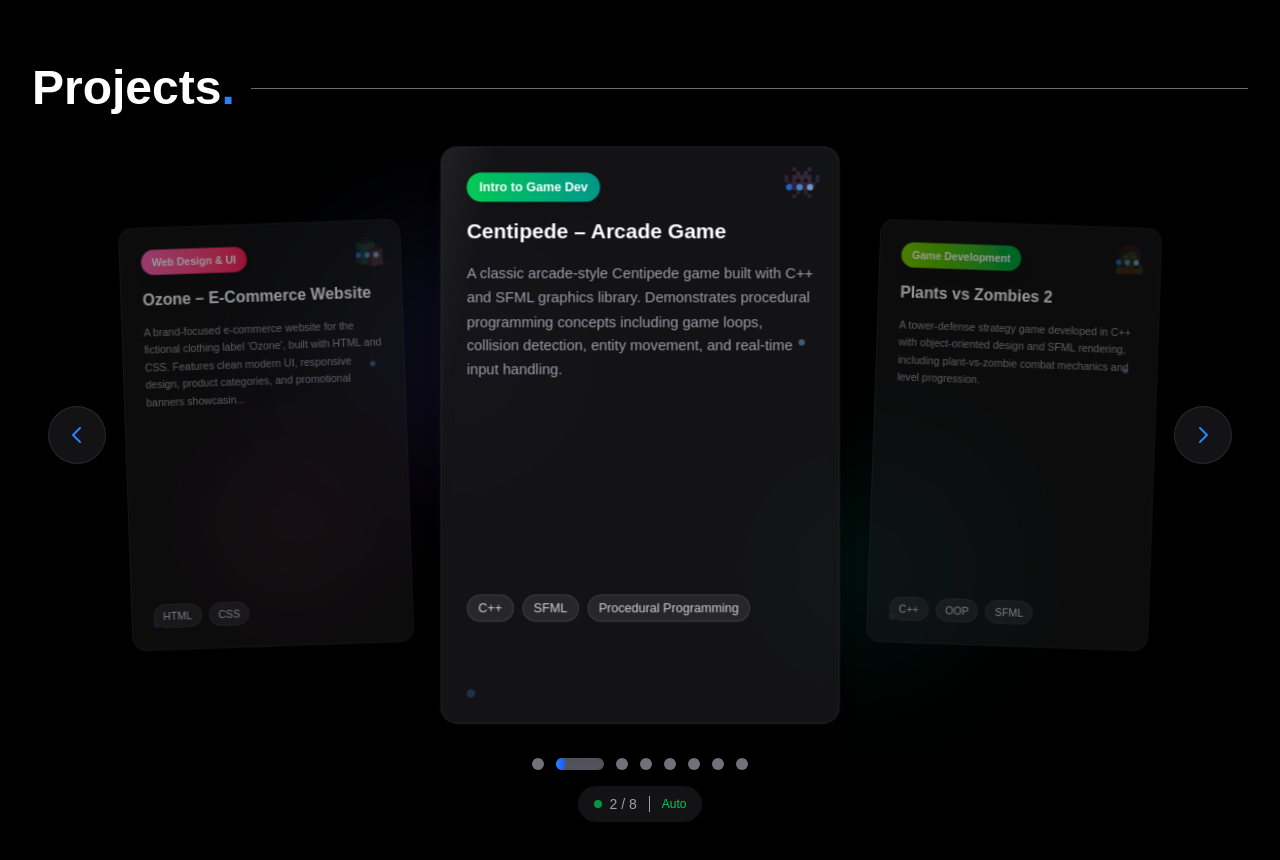
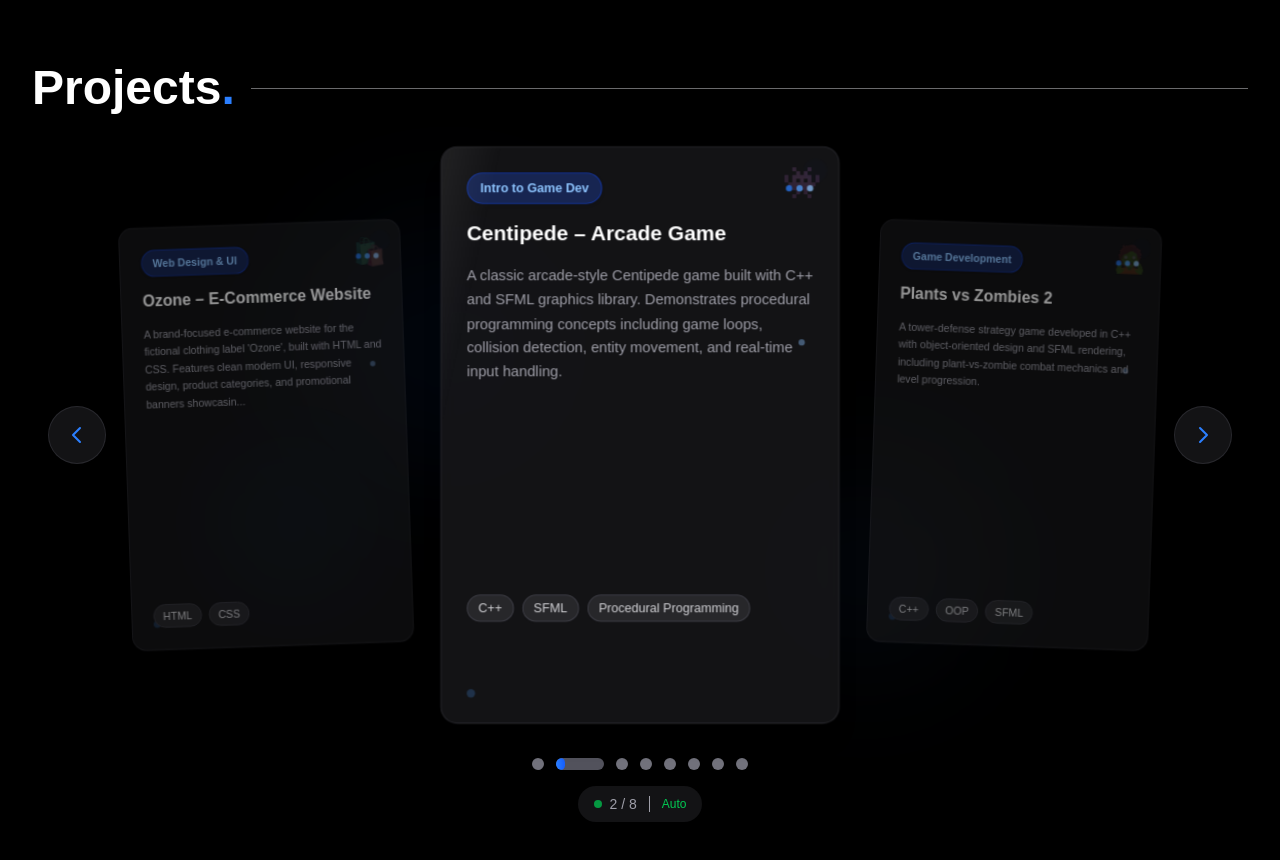
Before and after one commit to SidhartSami/Sidhart-Portfolio, a Next.js app: page /projects in a window 1280 px wide. Shown: the top 860 px of the page. Built offline with nearby package versions, Linux system fonts and the light colour scheme.

Commit message:
UI Improvement for project section

```diff
--- a/pages/projects.js
+++ b/pages/projects.js
@@ -27,7 +27,7 @@ const Projects = ({ projectsRef }) => {
       github: "https://github.com/SidhartSami/Ecommerce-Website_IICT",
       live: "https://sidhartsami.github.io/Ecommerce-Website_IICT/",
       icon: "🛍️",
-      gradient: "from-pink-400 to-rose-500",
+      accentColor: "blue",
       hasGithub: true,
       hasLive: true,
     },
@@ -39,7 +39,7 @@ const Projects = ({ projectsRef }) => {
       category: "Intro to Game Dev",
       github: "https://github.com/SidhartSami/Centipede_PF",
       icon: "👾",
-      gradient: "from-green-500 to-teal-600",
+      accentColor: "blue",
        hasGithub: true,
       hasLive: false ,
     },
@@ -50,7 +50,7 @@ const Projects = ({ projectsRef }) => {
       technologies: ["C++", "OOP", "SFML"],
       category: "Game Development",
       icon: "🧟",
-      gradient: "from-lime-500 to-green-600",
+      accentColor: "blue",
       hasGithub: false,
       hasLive: false,
     },
@@ -62,7 +62,7 @@ const Projects = ({ projectsRef }) => {
       category: "Low-Level Systems",
       github: "https://github.com/SidhartSami/Library-Management-System",
       icon: "📚",
-      gradient: "from-gray-700 to-gray-900",
+      accentColor: "blue",
       hasGithub: true,
       hasLive: false,
     },
@@ -75,7 +75,7 @@ const Projects = ({ projectsRef }) => {
       github: "https://github.com/SidhartSami/FAST-NUCES-TimeTable",
       live: "https://nucestimetable.streamlit.app/",
       icon: "📅",
-      gradient: "from-blue-500 to-indigo-600",
+      accentColor: "blue",
       hasGithub: true,
       hasLive: true,
     },
@@ -86,7 +86,7 @@ const Projects = ({ projectsRef }) => {
       technologies: ["C", "File System", "Multithreading"],
       category: "System Programming",
       icon: "📝",
-      gradient: "from-slate-500 to-zinc-700",
+      accentColor: "blue",
       hasGithub: false,
       hasLive: false,
     },
@@ -98,7 +98,7 @@ const Projects = ({ projectsRef }) => {
       category: "Algorithm Visualization",
       github: "https://github.com/SidhartSami/SudokoSolver_TOA",
       icon: "🧠",
-      gradient: "from-purple-500 to-fuchsia-600",
+      accentColor: "blue",
       hasGithub: true,
       hasLive: false,
     },
@@ -110,7 +110,7 @@ const Projects = ({ projectsRef }) => {
       category: "AI & Cybersecurity",
       github: "https://github.com/SidhartSami/SecureNet-App",
       icon: "🛡️",
-      gradient: "from-red-500 to-orange-600",
+      accentColor: "blue",
       hasGithub: true,
       hasLive: false,
     }
@@ -222,11 +222,11 @@ const Projects = ({ projectsRef }) => {
       className={`min-h-screen ${theme === 'dark' ? 'bg-black' : 'bg-white'} py-6 sm:py-8 md:py-16 px-4 sm:px-6 lg:px-8 overflow-hidden relative transition-all duration-700 flex flex-col justify-center`}
       data-section="projects"
     >
-      {/* Enhanced Background Elements */}
+      {/* Professional Background Elements */}
       <div className="absolute inset-0 overflow-hidden pointer-events-none">
-        <div className="absolute top-1/4 left-1/4 w-32 h-32 sm:w-64 sm:h-64 bg-gradient-to-br from-blue-500/10 to-purple-500/10 rounded-full blur-3xl animate-float"></div>
-        <div className="absolute bottom-1/4 right-1/4 w-24 h-24 sm:w-48 sm:h-48 bg-gradient-to-br from-emerald-500/10 to-teal-500/10 rounded-full blur-3xl animate-float-delay"></div>
-        <div className="absolute top-1/2 left-1/6 w-20 h-20 sm:w-40 sm:h-40 bg-gradient-to-br from-pink-500/10 to-rose-500/10 rounded-full blur-2xl animate-pulse"></div>
+        <div className="absolute top-1/4 left-1/4 w-32 h-32 sm:w-64 sm:h-64 bg-gradient-to-br from-blue-500/5 to-blue-600/5 rounded-full blur-3xl animate-float"></div>
+        <div className="absolute bottom-1/4 right-1/4 w-24 h-24 sm:w-48 sm:h-48 bg-gradient-to-br from-blue-400/5 to-blue-500/5 rounded-full blur-3xl animate-float-delay"></div>
+        <div className="absolute top-1/2 left-1/6 w-20 h-20 sm:w-40 sm:h-40 bg-gradient-to-br from-blue-600/5 to-blue-700/5 rounded-full blur-2xl animate-pulse"></div>
       </div>
 
       <div className="max-w-7xl mx-auto w-full relative z-10">
@@ -487,8 +487,8 @@ const ProjectCard = ({
           undefined
       }}
     >
-      {/* Animated Background Gradient */}
-      <div className={`absolute inset-0 bg-gradient-to-br ${project.gradient} opacity-0 group-hover:opacity-10 transition-opacity duration-500`}></div>
+      {/* Professional Background Gradient */}
+      <div className="absolute inset-0 bg-gradient-to-br from-blue-500/5 to-blue-600/5 opacity-0 group-hover:opacity-100 transition-opacity duration-500"></div>
 
       {/* Floating Elements */}
       <div className="absolute inset-0 overflow-hidden pointer-events-none">
@@ -508,7 +508,7 @@ const ProjectCard = ({
         <div className="space-y-4 flex-none">
           {/* Category Badge */}
           <div className="flex items-center justify-between">
-            <span className={`inline-flex items-center px-3 py-1.5 rounded-full text-xs font-bold bg-gradient-to-r ${project.gradient} text-white shadow-lg group-hover:shadow-xl transition-all duration-300`}>
+            <span className={`inline-flex items-center px-3 py-1.5 rounded-full text-xs font-bold ${theme === 'dark' ? 'bg-blue-900/50 text-blue-300 border border-blue-700/50' : 'bg-blue-50 text-blue-700 border border-blue-200'} shadow-sm group-hover:shadow-md group-hover:bg-blue-600 group-hover:text-white transition-all duration-300`}>
               {project.category}
             </span>
             <div className="flex space-x-1">
@@ -564,7 +564,7 @@ const ProjectCard = ({
                         e.stopPropagation();
                         window.open(project.live, '_blank');
                       }}
-                      className={`${!project.hasGithub ? 'flex-1 max-w-xs' : 'flex-1'} px-4 ${textSizes.button} bg-gradient-to-r ${project.gradient} text-white rounded-xl font-semibold shadow-lg hover:shadow-2xl hover:shadow-blue-500/30 transition-all duration-300 transform hover:scale-105 active:scale-95`}
+                      className={`${!project.hasGithub ? 'flex-1 max-w-xs' : 'flex-1'} px-4 ${textSizes.button} bg-blue-600 hover:bg-blue-700 text-white rounded-xl font-semibold shadow-lg hover:shadow-xl transition-all duration-300 transform hover:scale-105 active:scale-95`}
                     >
                       <span className="flex items-center justify-center gap-2">
                         <svg className="w-4 h-4 group-hover:rotate-12 transition-transform" fill="none" stroke="currentColor" viewBox="0 0 24 24">
@@ -580,8 +580,8 @@ const ProjectCard = ({
                         e.stopPropagation();
                         window.open(project.github, '_blank');
                       }}
-                      className={`${!project.hasLive ? 'flex-1 max-w-xs' : 'flex-1'} px-4 ${textSizes.button} rounded-xl font-semibold shadow-lg hover:shadow-2xl transition-all duration-300 transform hover:scale-105 active:scale-95
-                        ${theme === 'dark' ? 'bg-zinc-800 text-zinc-300 border-zinc-700 hover:bg-zinc-700' : 'bg-white text-zinc-700 border-zinc-300 hover:bg-zinc-50'} border-2`}
+                      className={`${!project.hasLive ? 'flex-1 max-w-xs' : 'flex-1'} px-4 ${textSizes.button} rounded-xl font-semibold shadow-lg hover:shadow-xl transition-all duration-300 transform hover:scale-105 active:scale-95
+                        ${theme === 'dark' ? 'bg-zinc-800 text-zinc-300 border-zinc-700 hover:bg-zinc-700 hover:border-blue-500' : 'bg-white text-zinc-700 border-zinc-300 hover:bg-zinc-50 hover:border-blue-500'} border-2`}
                     >
                       <span className="flex items-center justify-center gap-2">
                         <svg className="w-4 h-4 group-hover:rotate-12 transition-transform" fill="none" stroke="currentColor" viewBox="0 0 24 24">
@@ -603,9 +603,9 @@ const ProjectCard = ({
         <div className={`absolute inset-0 bg-gradient-to-r from-transparent via-white/20 to-transparent transform -skew-x-12 transition-all duration-1000 ${hoveredCard === project.id ? 'translate-x-full' : '-translate-x-full'} pointer-events-none`}></div>
       )}
 
-      {/* Glow Effect */}
+      {/* Professional Glow Effect */}
       {isCenter && hoveredCard === project.id && (
-        <div className={`absolute inset-0 bg-gradient-to-r ${project.gradient} opacity-20 rounded-2xl blur-xl scale-110 -z-10`}></div>
+        <div className="absolute inset-0 bg-gradient-to-r from-blue-500 to-blue-600 opacity-20 rounded-2xl blur-xl scale-110 -z-10"></div>
       )}
     </div>
   );
```
